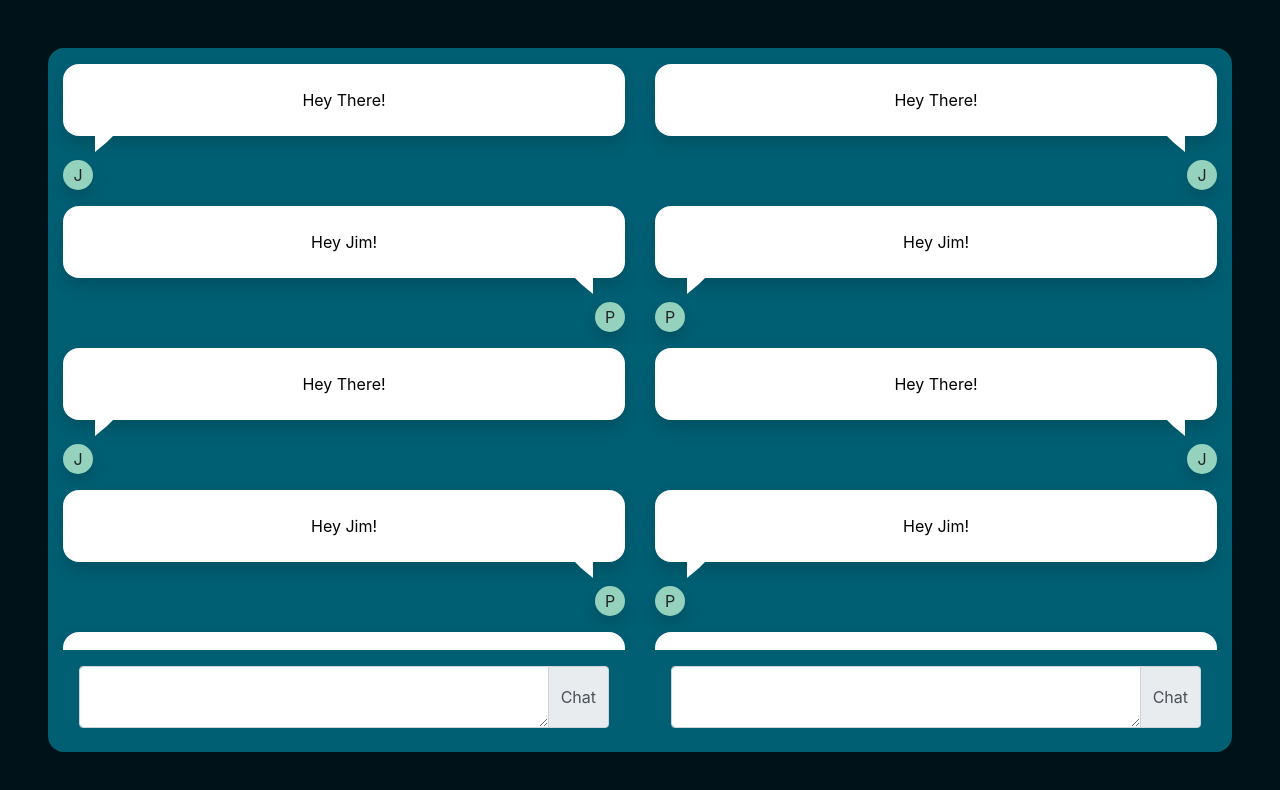
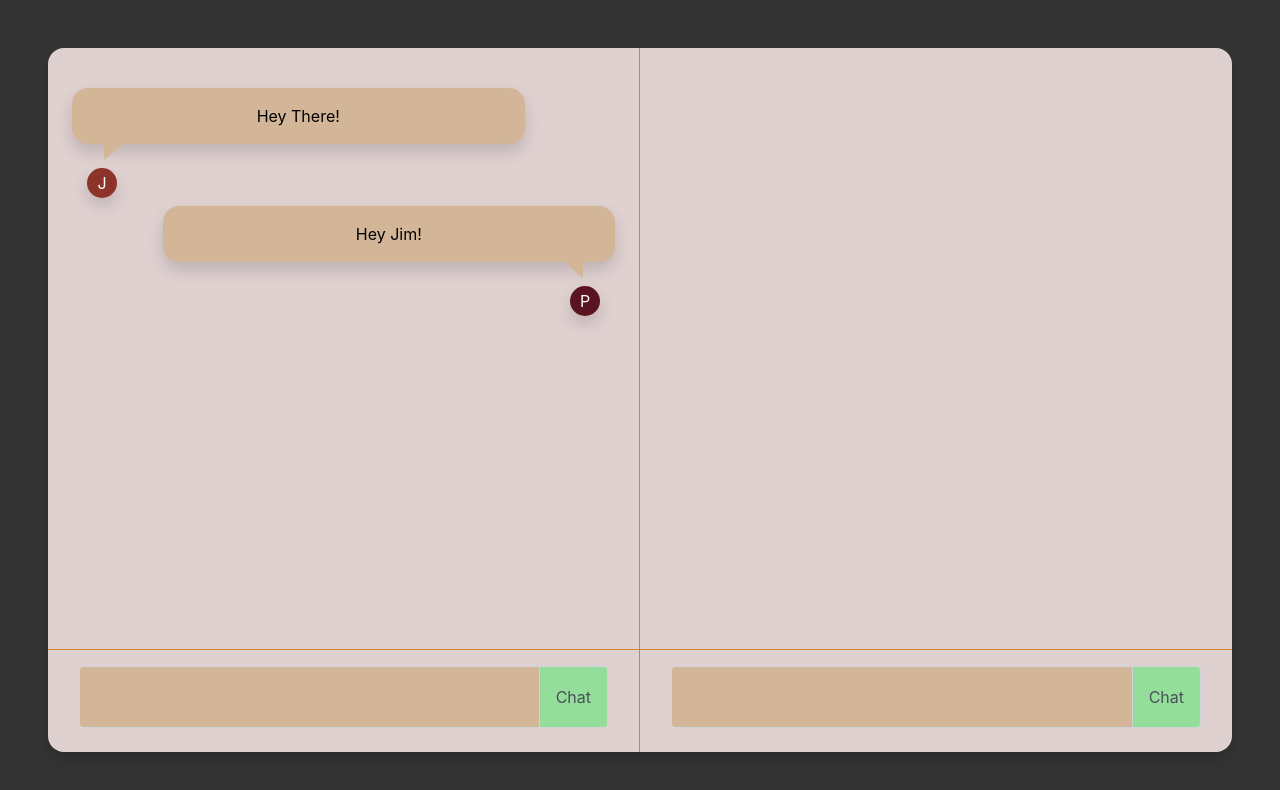
Before and after one commit to Firecoded/chat_sim_v1, a React (Create React App) app: page / in a window 1280 px wide. Shown: the top 790 px of the page. Built offline with nearby package versions, Linux system fonts and the light colour scheme.

Commit message:
code cleanup, animation added, auto scroll down

```diff
--- a/src/components/chatBubbles.tsx
+++ b/src/components/chatBubbles.tsx
@@ -1,3 +1,4 @@
+import { useRef, useEffect } from "react";
 import { IChatUser, IChatLogEntry } from "../controllers/chatSimContainer";
 
 interface IChatBubblesProps extends IChatUser {
@@ -5,23 +6,59 @@ interface IChatBubblesProps extends IChatUser {
 }
 
 export const ChatBubbles = ({ chatUserId, chatLogs }: IChatBubblesProps): JSX.Element => {
+    const messagesEndRef = useRef<HTMLDivElement>(null);
+
+    const scrollToBottom = () => {
+        messagesEndRef.current?.scrollIntoView({ behavior: "smooth" });
+    };
+
+    useEffect(() => {
+        scrollToBottom();
+    }, [chatLogs]);
+
+    const addGutter = (addGutter: boolean) => {
+        if (addGutter) {
+            return <div className="col-md-2 d-sm-none d-md-block"></div>;
+        }
+    };
+
+    const addUserIcon = (addIcon: boolean, leftBubble: boolean, initial: string) => {
+        if (addIcon) {
+            return (
+                <div className={`col-12 d-flex justify-content-${leftBubble ? "start" : "end"}`}>
+                    <div
+                        className={`${
+                            leftBubble ? "left" : "right"
+                        }-user-bubble shadow chat-bubble-user-icon d-flex align-items-center justify-content-center`}
+                    >
+                        <span>{initial}</span>
+                    </div>
+                </div>
+            );
+        }
+    };
+
     return (
-        <div className="mt-3">
+        <div className="mt-3 p-3">
             {chatLogs.map((chatLog, index) => {
                 const leftBubble = chatLog.chatUserId === chatUserId;
+                const previousMessageUserUnique =
+                    index === chatLogs.length - 1 || chatLog.chatUserId !== chatLogs[index + 1].chatUserId;
+                const bubbleOriginElement = previousMessageUserUnique
+                    ? `mb-4 bubble-origin-${leftBubble ? "left" : "right"}`
+                    : `mb-1`;
                 return (
-                    <div className="mb-3 chat-bubble-container" key={`${index}_${chatLog.chatUserId}`}>
-                        <div className={`mb-4 chat-bubble shadow bubble-origin-${leftBubble ? "left" : "right"}`}>
+                    <div className="mb-2 chat-bubble-container row" key={`${index}_${chatLog.chatUserId}`}>
+                        {addGutter(!leftBubble)}
+                        <div className={`col-md-10 col-sm-12 p-3 chat-bubble shadow ${bubbleOriginElement}`}>
                             {chatLog.chatLogContent}
                         </div>
-                        <div className={`d-flex justify-content-${leftBubble ? "start" : "end"}`}>
-                            <div className="shadow chat-bubble-user-icon d-flex align-items-center justify-content-center">
-                                <span>{chatLog.chatUserName[0]}</span>
-                            </div>
-                        </div>
+                        {addGutter(leftBubble)}
+                        {addUserIcon(previousMessageUserUnique, leftBubble, chatLog.chatUserName[0])}
                     </div>
                 );
             })}
+            <div ref={messagesEndRef} />
         </div>
     );
 };
--- a/src/components/chatContainer.tsx
+++ /dev/null
@@ -1,16 +0,0 @@
-import { IChatLogEntry, IChatUser } from "../controllers/chatSimContainer";
-import { ChatBubbles } from "./chatBubbles";
-
-interface IChatContainerProps extends IChatUser {
-    chatLogs: IChatLogEntry[];
-}
-
-export const ChatContainer = ({ chatUserId, chatUserName, chatLogs }: IChatContainerProps): JSX.Element => {
-    return (
-        <div className="chat-container d-flex flex-column h-100">
-            <div className="chat-logs flex-fill">
-                <ChatBubbles chatLogs={chatLogs} chatUserId={chatUserId} chatUserName={chatUserName} />
-            </div>
-        </div>
-    );
-};
--- a/src/components/chatInput.tsx
+++ b/src/components/chatInput.tsx
@@ -17,13 +17,13 @@ export const ChatInput = ({ onSubmit }: IChatInputProps): JSX.Element => {
         >
             <div className="input-group">
                 <textarea
-                    className="form-control"
+                    className="form-control chat-input"
                     aria-label="Chat Text Area"
                     value={inputValue}
                     onChange={(e) => setInputValue(e.target.value)}
                 ></textarea>
                 <div className="input-group-append">
-                    <button className="input-group-text" type="submit">
+                    <button className="input-group-text chat-input-button px-3" type="submit">
                         Chat
                     </button>
                 </div>
--- a/src/components/chatToggle.tsx
+++ b/src/components/chatToggle.tsx
@@ -6,11 +6,11 @@ export interface IChatToggleProps {
 
 export const ChatToggle = ({ toggleOptions, activeToggle, onToggleClick }: IChatToggleProps): JSX.Element => {
     return (
-        <div className="chat-toggle-container d-flex pt-2 px-2 rounded-corners-top">
+        <div className="chat-toggle-container d-flex rounded-corners-top">
             {toggleOptions.map((option, index) => {
                 return (
                     <div
-                        className={`w-50 d-flex justify-content-center align-items-center p-3  ${
+                        className={`w-50 d-flex justify-content-center align-items-center p-3 rounded-corners-top ${
                             activeToggle === index ? "active" : ""
                         }`}
                         key={index}
--- a/src/controllers/chatSimContainer.tsx
+++ b/src/controllers/chatSimContainer.tsx
@@ -1,5 +1,5 @@
 import { useState } from "react";
-import { ChatContainer } from "../components/chatContainer";
+import { ChatBubbles } from "../components/chatBubbles";
 import { ChatInput } from "../components/chatInput";
 import { ChatToggle } from "../components/chatToggle";
 
@@ -15,7 +15,8 @@ export interface IChatUser {
     chatUserName: string;
 }
 
-const MOCK_CHAT_LOGS: IChatLogEntry[] = [
+export const ChatSimContainer = (): JSX.Element => {
+    const [chatLogs, setChatLogs] = useState<IChatLogEntry[]>([
         {
             chatUserId: 0,
             chatUserName: "Jim",
@@ -26,50 +27,7 @@ const MOCK_CHAT_LOGS: IChatLogEntry[] = [
             chatUserName: "Pam",
             chatLogContent: "Hey Jim!",
         },
-    {
-        chatUserId: 0,
-        chatUserName: "Jim",
-        chatLogContent: "Hey There!",
-    },
-    {
-        chatUserId: 1,
-        chatUserName: "Pam",
-        chatLogContent: "Hey Jim!",
-    },
-    {
-        chatUserId: 0,
-        chatUserName: "Jim",
-        chatLogContent: "Hey There!",
-    },
-    {
-        chatUserId: 1,
-        chatUserName: "Pam",
-        chatLogContent: "Hey Jim!",
-    },
-    {
-        chatUserId: 0,
-        chatUserName: "Jim",
-        chatLogContent: "Hey There!",
-    },
-    {
-        chatUserId: 1,
-        chatUserName: "Pam",
-        chatLogContent: "Hey Jim!",
-    },
-    {
-        chatUserId: 0,
-        chatUserName: "Jim",
-        chatLogContent: "Hey There!",
-    },
-    {
-        chatUserId: 1,
-        chatUserName: "Pam",
-        chatLogContent: "Hey Jim!",
-    },
-];
-
-export const ChatSimContainer = (): JSX.Element => {
-    const [chatLogs, setChatLogs] = useState<IChatLogEntry[]>(MOCK_CHAT_LOGS);
+    ]);
     const [activeChatLog, setActiveChatLog] = useState(0);
     const [chatUsers, setChatUsers] = useState<IChatUser[]>([
         {
@@ -87,7 +45,7 @@ export const ChatSimContainer = (): JSX.Element => {
     };
 
     return (
-        <div className="chat-sim-container container-fluid h-100 rounded-corners-all d-flex flex-column">
+        <div className="shadow chat-sim-container container-fluid h-100 rounded-corners-all d-flex flex-column">
             <div className="row d-md-none">
                 <div className="col-12 p-0">
                     <ChatToggle
@@ -98,29 +56,49 @@ export const ChatSimContainer = (): JSX.Element => {
                 </div>
             </div>
             <div className="row flex-fill overflow-auto">
-                <div className={`mb-2 col-md-6 col-sm-12 ${activeChatLog === 1 ? "d-none d-md-block" : ""}`}>
-                    <ChatContainer {...chatUsers[0]} chatLogs={chatLogs} />
+                <div
+                    className={`right-border pb-2 col-md-6 col-sm-12 ${activeChatLog === 1 ? "d-none d-md-block" : ""}`}
+                >
+                    <div className="chat-container d-flex flex-column h-100 p-2">
+                        <div className="chat-logs flex-fill">
+                            <ChatBubbles chatLogs={chatLogs} {...chatUsers[0]} />
+                        </div>
+                    </div>
                 </div>
                 <div className={`mb-2 col-md-6 col-sm-12 ${activeChatLog === 0 ? "d-none d-md-block" : ""}`}>
-                    <ChatContainer {...chatUsers[1]} chatLogs={chatLogs} />
+                    <div className="chat-container d-flex flex-column h-100 p-2">
+                        <div className="chat-logs flex-fill">
+                            <ChatBubbles chatLogs={chatLogs} {...chatUsers[1]} />
+                        </div>
+                    </div>
                 </div>
             </div>
             <div className="row">
-                <div className={`mb-2 col-md-6 col-sm-12 ${activeChatLog === 1 ? "d-none d-md-block" : ""}`}>
+                <div
+                    className={`top-border right-border pb-2 col-md-6 col-sm-12 ${
+                        activeChatLog === 1 ? "d-none d-md-block" : ""
+                    }`}
+                >
                     <div className="chat-input-container p-3">
                         <ChatInput
-                            onSubmit={(inputValue: string) =>
-                                handleChatSubmit({ ...chatUsers[0], chatLogContent: inputValue })
+                            onSubmit={(inputValue: string) => {
+                                if (inputValue === "") {
+                                    return;
                                 }
+                                handleChatSubmit({ ...chatUsers[0], chatLogContent: inputValue });
+                            }}
                         />
                     </div>
                 </div>
-                <div className={`mb-2 col-md-6 col-sm-12 ${activeChatLog === 0 ? "d-none d-md-block" : ""}`}>
+                <div className={`top-border pb-2 col-md-6 col-sm-12 ${activeChatLog === 0 ? "d-none d-md-block" : ""}`}>
                     <div className="chat-input-container p-3">
                         <ChatInput
-                            onSubmit={(inputValue: string) =>
-                                handleChatSubmit({ ...chatUsers[1], chatLogContent: inputValue })
+                            onSubmit={(inputValue: string) => {
+                                if (inputValue === "") {
+                                    return;
                                 }
+                                handleChatSubmit({ ...chatUsers[1], chatLogContent: inputValue });
+                            }}
                         />
                     </div>
                 </div>
--- a/src/styles/main.scss
+++ b/src/styles/main.scss
@@ -8,66 +8,81 @@ body {
 
 #root {
     height: 100vh;
-    background-color: $black;
+    background-color: get-color("foreground");
     padding: 3rem;
 }
 
 .chat-sim-container {
-    // max-width: 1200px;
-    background-color: $blueDark;
+    max-width: 2000px;
+    background-color: get-color("background");
 }
 
 .chat-toggle-container {
-    background-color: $blueMid;
+    background-color: get-color("foreground");
     div {
-        @include rounded-corners-top-left;
-        @include rounded-corners-top-right;
-        border: 1px solid $black;
-        border-bottom: none;
+        background-color: get-color("accent-variant");
+        @include black-text;
     }
     .active {
-        background-color: $blueDark;
+        background-color: get-color("background");
+        border-bottom: none;
+        text-decoration: underline;
     }
 }
 
+.chat-bubble-container {
+    @include anim-appear;
     .chat-bubble {
         position: relative;
-    background: #fff;
+        background: get-color("accent-variant");
         @include rounded-corners-all;
-    padding: 24px;
+        @include black-text;
         text-align: center;
-    color: #000;
-    &.bubble-origin-left:before {
+        &.bubble-origin-left:before,
+        &.bubble-origin-right:before {
             content: "";
             width: 0px;
             height: 0px;
             position: absolute;
-        border-left: 12px solid #fff;
+            border-left: 12px solid get-color("accent-variant");
             border-right: 6px solid transparent;
-        border-top: 6px solid #fff;
+            border-top: 6px solid get-color("accent-variant");
             border-bottom: 10px solid transparent;
             left: 32px;
             bottom: -16px;
         }
         &.bubble-origin-right:before {
-        content: "";
-        width: 0px;
-        height: 0px;
-        position: absolute;
-        border-right: 12px solid #fff;
+            border-right: 12px solid get-color("accent-variant");
             border-left: 6px solid transparent;
-        border-top: 6px solid #fff;
-        border-bottom: 10px solid transparent;
+            left: initial;
             right: 32px;
-        bottom: -16px;
         }
     }
-
     .chat-bubble-user-icon {
         height: 30px;
         width: 30px;
         @include rounded-corners-all;
-    background-color: $blueLight;
+        &.left-user-bubble {
+            background-color: get-color("primary");
+            @include white-text;
+        }
+        &.right-user-bubble {
+            background-color: get-color("secondary");
+            @include white-text;
+        }
+    }
+}
+
+.chat-input {
+    background-color: get-color("accent-variant");
+    resize: none;
+    &:focus {
+        background-color: get-color("accent-variant");
+    }
+}
+
+.chat-input-button {
+    background-color: get-color("success");
 }
 
 /* Util */
@@ -77,10 +92,13 @@ body {
 }
 
 .rounded-corners-top {
-    @include rounded-corners-top-left;
-    @include rounded-corners-top-right;
+    @include rounded-corners-top;
 }
 
-.overflow-auto {
-    overflow: auto;
+.right-border {
+    border-right: 1px solid get-color("accent");
 }
+
+.top-border {
+    border-top: 1px solid get-color("accent");
+}
--- a/src/styles/styles.scss
+++ b/src/styles/styles.scss
@@ -1,2 +1,4 @@
 @import "./variables.scss";
+@import "./animation.scss";
 @import "./main.scss";
+@import "./breakpoints.scss";
```
Also changed, not shown: src/styles/animation.scss (added, +35 -0 lines), src/styles/breakpoints.scss (+9 -0 lines), src/styles/variables.scss (+38 -13 lines). Lines whose indentation alone changed are shown as unchanged.
